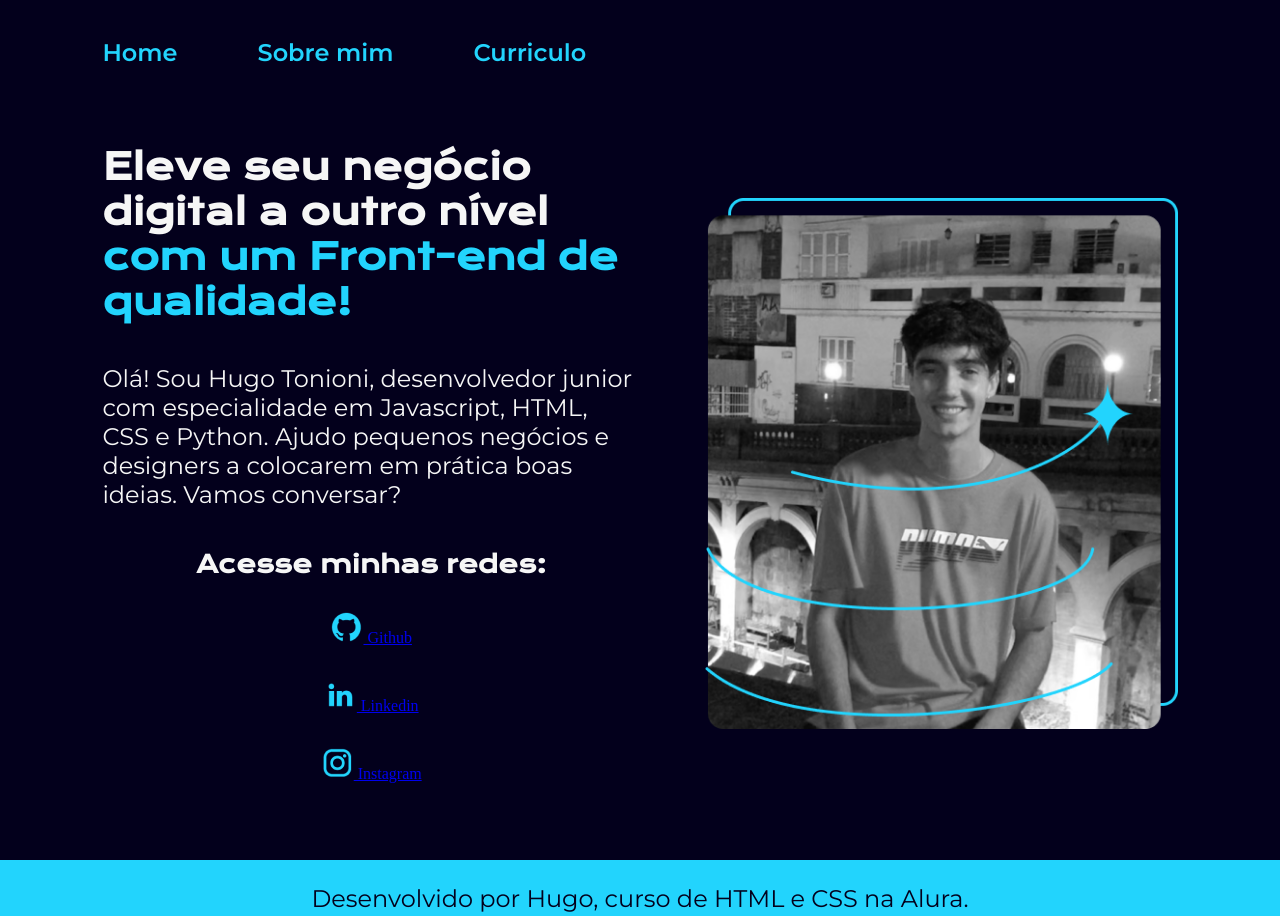
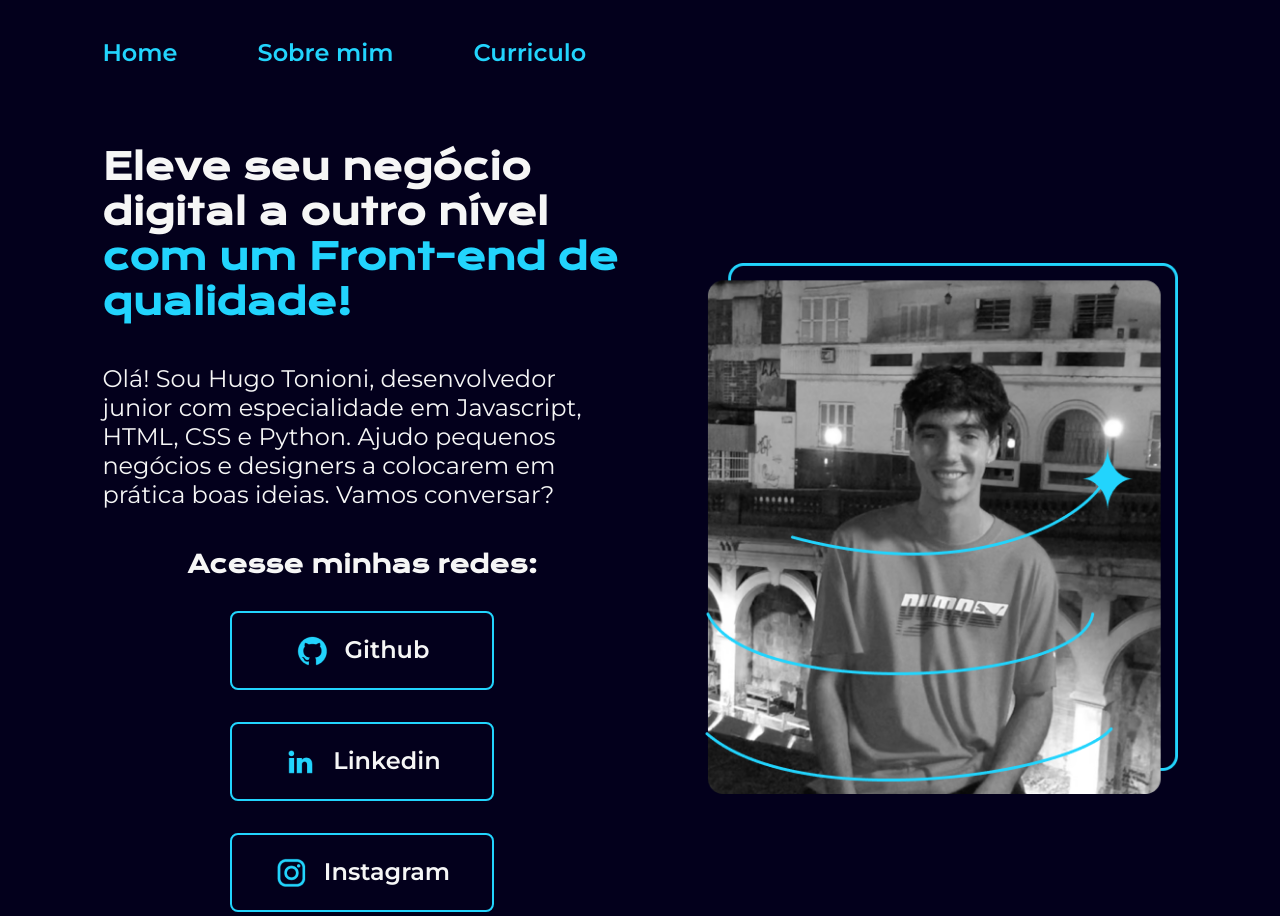
Before and after one commit to htonioni/Portifolio_Projeto-Alura, a plain HTML site: page index.html in a window 1280 px wide. Shown: the top 916 px of the page. Drawn offline with nearby package versions, Linux system fonts and the light colour scheme.

Commit message:
Update style css

```diff
--- a/styles/style.css
+++ b/styles/style.css
@@ -47,6 +47,7 @@ body {
     display: flex;
     align-items:center;
     justify-content: space-between;
+    gap: 82px;
 }
 
 .apresentacao__conteudo {
@@ -87,13 +88,13 @@ body {
     font-size: 1.5rem;
 }
 
-.apresentacao__links__link {
+.apresentacao__links__navegacao {
     /* background-color: #22d4fd; */
     display: flex;
     justify-content: center;
     gap: 16px;
     border: 2px solid var(--cor-terciaria);
-    width: 378px;
+    width: 50%;
     text-align: center;
     border-radius: 8px;
     font-size: 1.5rem;
@@ -106,7 +107,7 @@ body {
 }
 
 /* Hover -> mudança de estilo quando passa o mouse */
-.apresentacao__links__link:hover {
+.apresentacao__links__navegacao:hover {
     background-color: var(--cor-hover);
     font-size: 200%;
 }
```
